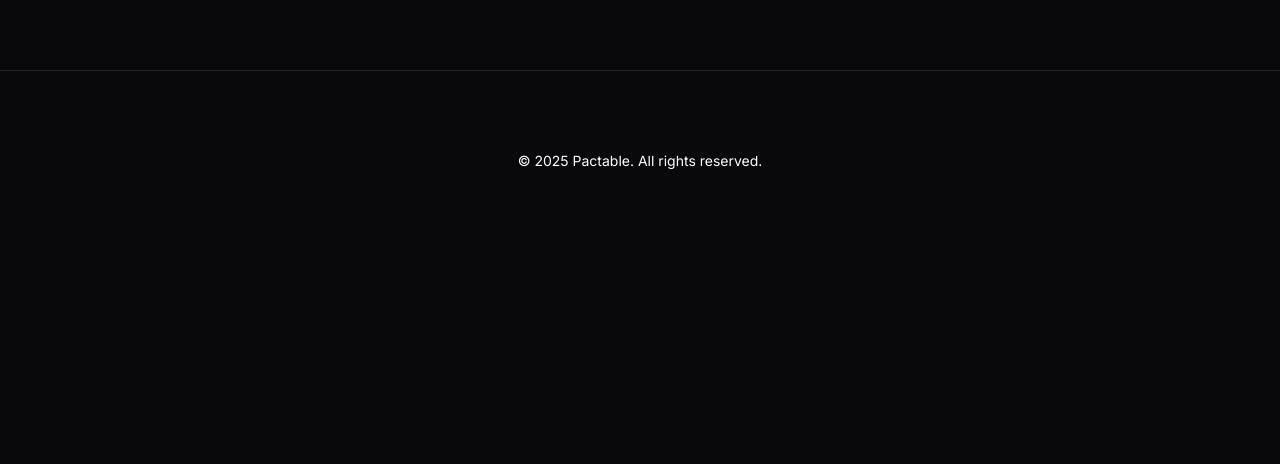
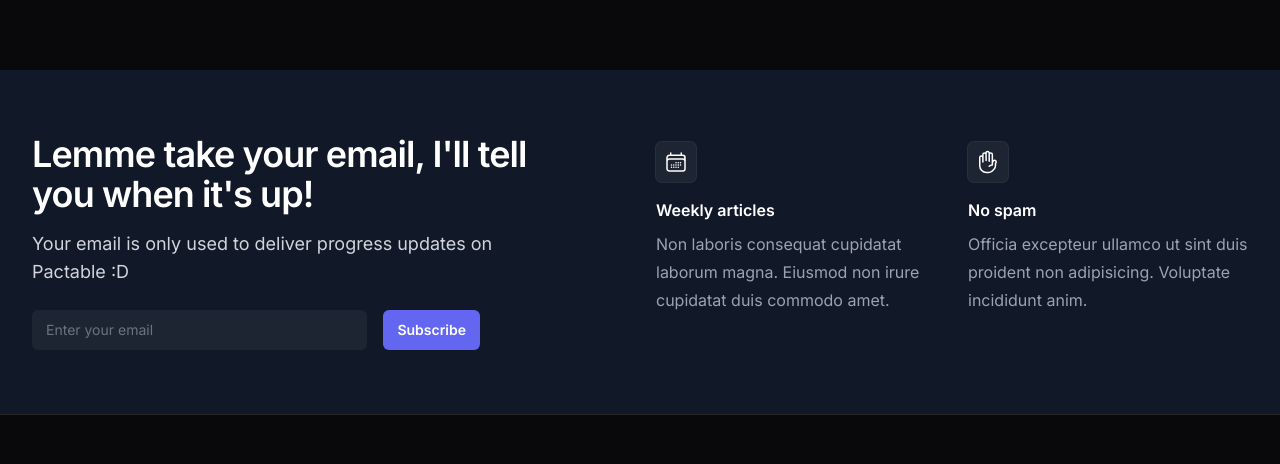
Before and after one commit to Alricfv/Pactable, a Next.js app: page / in a window 1280 px wide. Shown: the part 1522-1986 px from the top of the page. Before the commit the page ends 1773 px from the top, so only its background shows below. Built offline with nearby package versions, Linux system fonts and the light colour scheme.

Commit message:
got the landing page down along with an email submission form

```diff
--- a/src/app/page.tsx
+++ b/src/app/page.tsx
@@ -2,6 +2,7 @@
 
 import { Button } from "@/components/ui/button"
 import { FeatureSection } from "@/components/FeatureSection"
+import { EmailBuzz } from "@/components/EmailBuzz"
 
 export default function Home() {
   return (
@@ -85,6 +86,7 @@
         </div>
       </main>
       <FeatureSection />
+      <EmailBuzz />
     </>
 
   );
--- /dev/null
+++ b/src/components/EmailBuzz.tsx
@@ -0,0 +1,67 @@
+import { CalendarDaysIcon, HandRaisedIcon } from '@heroicons/react/24/outline'
+
+export function EmailBuzz() {
+  return (
+    <div className="relative isolate overflow-hidden bg-gray-900 py-16 sm:py-15 lg:py-15">
+      <div className="mx-auto max-w-7xl px-6 lg:px-8">
+        <div className="mx-auto grid max-w-2xl grid-cols-1 gap-x-8 gap-y-16 lg:max-w-none lg:grid-cols-2">
+          <div className="max-w-xl lg:max-w-lg">
+            <h2 className="text-4xl font-semibold tracking-tight text-white">Lemme take your email, I'll tell you when it's up!</h2>
+            <p className="mt-4 text-lg text-gray-300">
+              Your email is only used to deliver progress updates on Pactable :D
+            </p>
+            <div className="mt-6 flex max-w-md gap-x-4">
+              <label htmlFor="email-address" className="sr-only">
+                Email address
+              </label>
+              <input
+                id="email-address"
+                name="email"
+                type="email"
+                required
+                placeholder="Enter your email"
+                autoComplete="email"
+                className="min-w-0 flex-auto rounded-md bg-white/5 px-3.5 py-2 text-base text-white outline-1 -outline-offset-1 outline-white/10 placeholder:text-gray-500 focus:outline-2 focus:-outline-offset-2 focus:outline-indigo-500 sm:text-sm/6"
+              />
+              <button
+                type="submit"
+                className="flex-none rounded-md bg-indigo-500 px-3.5 py-2.5 text-sm font-semibold text-white shadow-xs hover:bg-indigo-400 focus-visible:outline-2 focus-visible:outline-offset-2 focus-visible:outline-indigo-500"
+              >
+                Subscribe
+              </button>
+            </div>
+          </div>
+          <dl className="grid grid-cols-1 gap-x-8 gap-y-10 sm:grid-cols-2 lg:pt-2">
+            <div className="flex flex-col items-start">
+              <div className="rounded-md bg-white/5 p-2 ring-1 ring-white/10">
+                <CalendarDaysIcon aria-hidden="true" className="size-6 text-white" />
+              </div>
+              <dt className="mt-4 text-base font-semibold text-white">Weekly articles</dt>
+              <dd className="mt-2 text-base/7 text-gray-400">
+                Non laboris consequat cupidatat laborum magna. Eiusmod non irure cupidatat duis commodo amet.
+              </dd>
+            </div>
+            <div className="flex flex-col items-start">
+              <div className="rounded-md bg-white/5 p-2 ring-1 ring-white/10">
+                <HandRaisedIcon aria-hidden="true" className="size-6 text-white" />
+              </div>
+              <dt className="mt-4 text-base font-semibold text-white">No spam</dt>
+              <dd className="mt-2 text-base/7 text-gray-400">
+                Officia excepteur ullamco ut sint duis proident non adipisicing. Voluptate incididunt anim.
+              </dd>
+            </div>
+          </dl>
+        </div>
+      </div>
+      <div aria-hidden="true" className="absolute top-0 left-1/2 -z-10 -translate-x-1/2 blur-3xl xl:-top-6">
+        <div
+          style={{
+            clipPath:
+              'polygon(74.1% 44.1%, 100% 61.6%, 97.5% 26.9%, 85.5% 0.1%, 80.7% 2%, 72.5% 32.5%, 60.2% 62.4%, 52.4% 68.1%, 47.5% 58.3%, 45.2% 34.5%, 27.5% 76.7%, 0.1% 64.9%, 17.9% 100%, 27.6% 76.8%, 76.1% 97.7%, 74.1% 44.1%)',
+          }}
+          className="aspect-1155/678 w-288.75 bg-linear-to-tr from-[#ff80b5] to-[#9089fc] opacity-30"
+        />
+      </div>
+    </div>
+  )
+}
```
